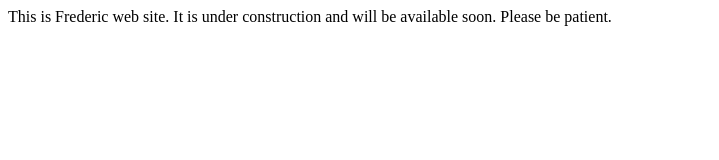
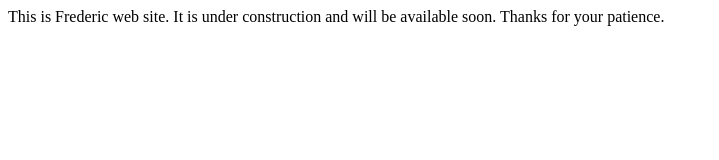
Before and after one commit to HoyneoBrother/Frederic.Blog, a plain HTML site: page index.html in a window 1280 px wide. Shown: the whole page, without its empty margins (0-719 px from the left). Drawn offline with Linux system fonts and the light colour scheme.

Commit message:
Update index.html

```diff
--- a/index.html
+++ b/index.html
@@ -5,7 +5,7 @@
 </head>
 <body>
 
-This is Frederic web site. It is under construction and will be available soon. Please be patient.
+This is Frederic web site. It is under construction and will be available soon. Thanks for your patience.
 
 </body>
 </html>
```
